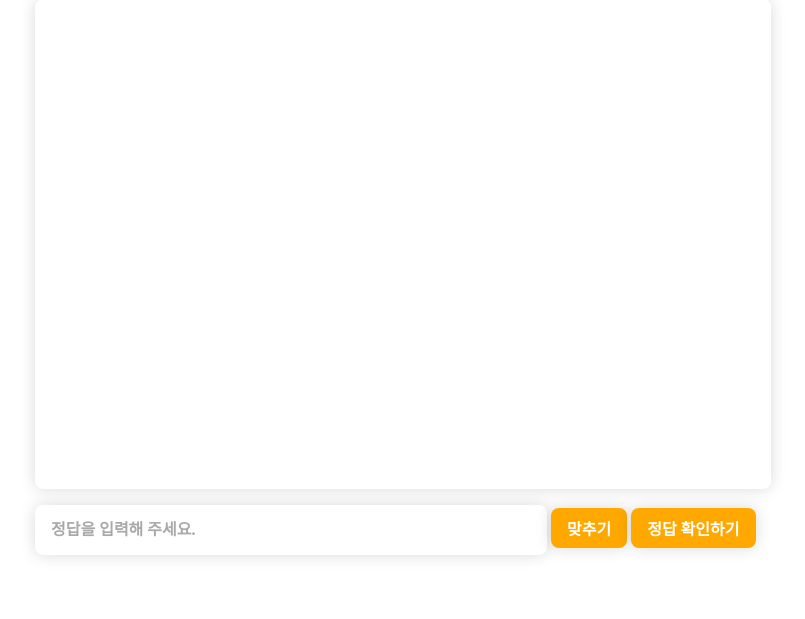
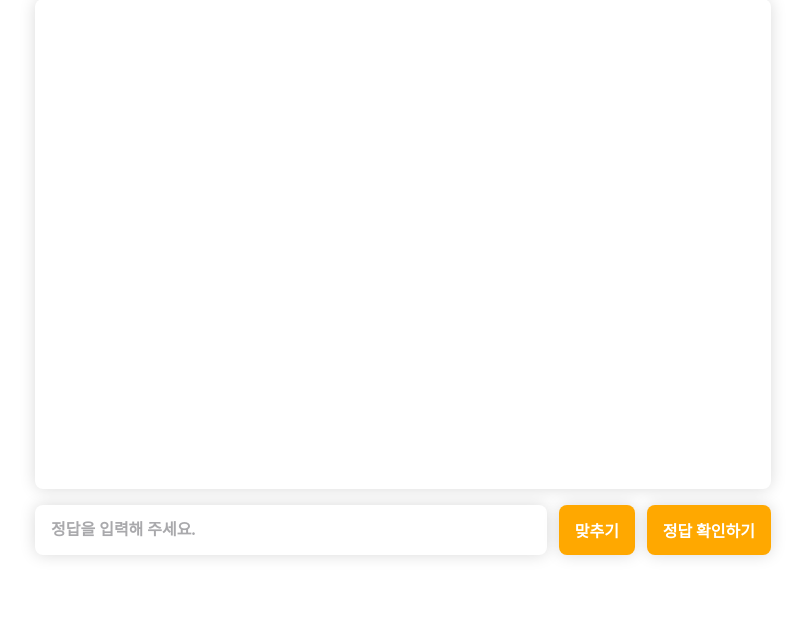
Before and after one commit to samjan29/Sherlock-Holmes, a Flask app: page /quizSolve in a window 1280 px wide. Shown: the part 207-826 px from the top of the page, without its empty margins (237-1042 px from the left). Run offline with Flask 2, Linux system fonts and the light colour scheme; data that the repository does not hold is empty; some web fonts are replaced.

Commit message:
fix : form 클래스 미적용 해결

```diff
--- a/templates/quiz.html
+++ b/templates/quiz.html
@@ -21,7 +21,7 @@
                     <img>
                 </div>
 
-                <div>
+                <div class="formClass">
                     <input id="input" type = 'text' placeholder = '정답을 입력해 주세요.'>
                     <input type = 'button' value = '맞추기' id = 'solve'>
                     <input type = 'button' value = '정답 확인하기' id = 'showAnswer'>
```
